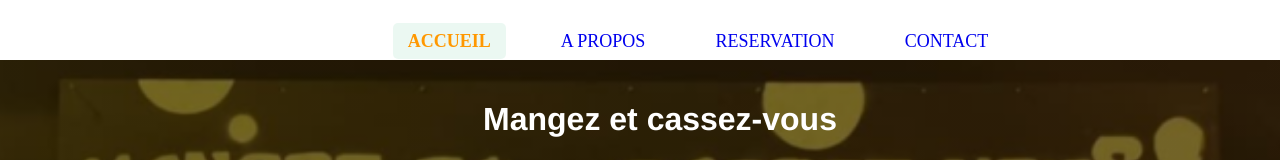
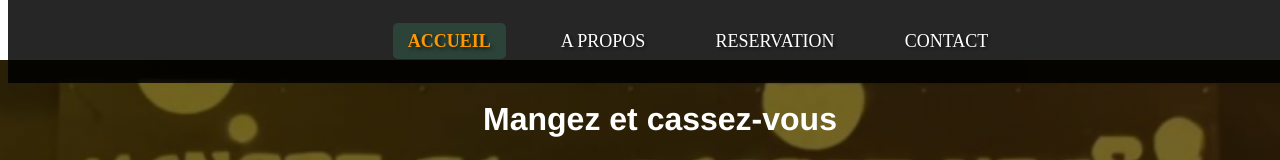
Before and after one commit to mortalla23/Projet_Vue_Js, a Vue app: page / in a window 1280 px wide. Shown: the top 160 px of the page. Built offline with nearby package versions, Linux system fonts and the light colour scheme.

Commit message:
Adding some navbar's modifications

```diff
--- a/src/App.vue
+++ b/src/App.vue
@@ -69,7 +69,7 @@ export default {
   display: flex;
   justify-content: center;
   align-items: center;
-  background-color: transparent;
+  background-color: rgba(0, 0, 0, 0.85); /* Fond sombre pour plus de contraste */
   padding: 15px 30px;
   box-shadow: none;
   position: fixed;
@@ -97,6 +97,8 @@ export default {
   padding: 8px 15px;
   transition: color 0.3s ease, background-color 0.3s ease;
   border-radius: 5px;
+  color: #ffffff; /* Couleur blanche pour un meilleur contraste */
+  text-shadow: 2px 2px 4px rgba(0, 0, 0, 0.7); /* Ajout d'une ombre pour améliorer la lisibilité */
 }
 
 .nav-links a:hover {
@@ -106,7 +108,7 @@ export default {
 .nav-links a.router-link-exact-active {
   font-weight: bold;
   color: #ff9800;
-  background-color: rgba(66, 185, 131, 0.1);
+  background-color: rgba(66, 185, 131, 0.2); /* Arrière-plan plus visible */
   border-radius: 5px;
 }
 
```
